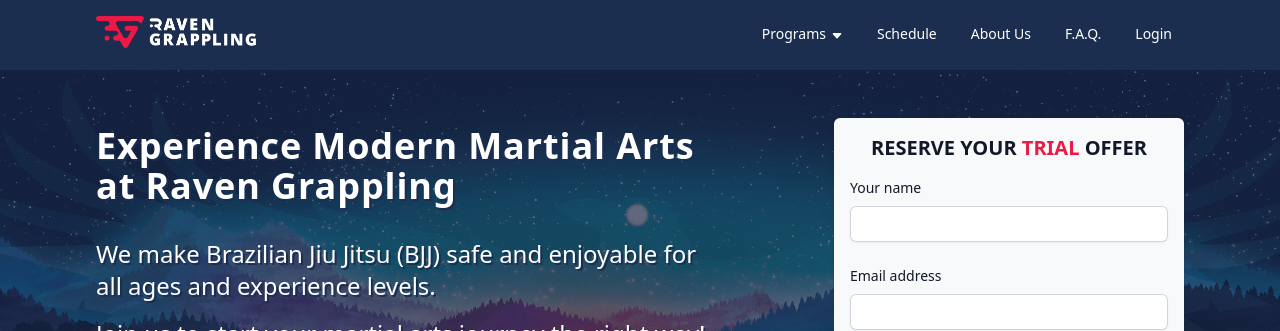
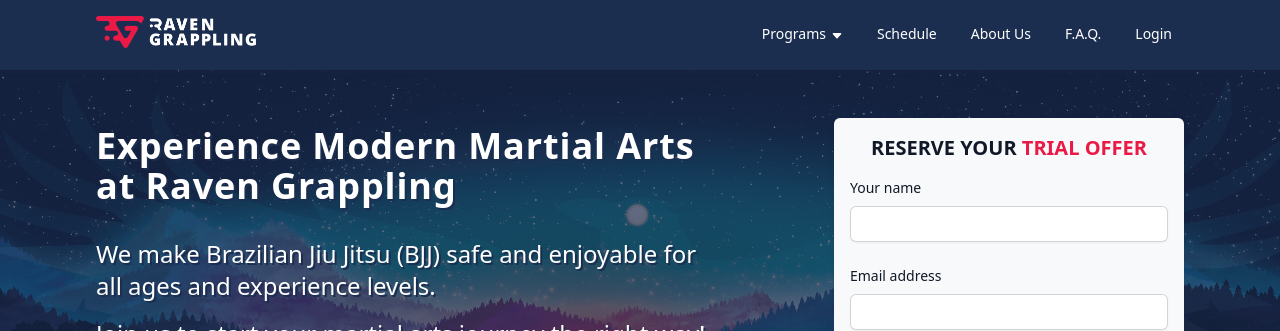
Before and after one commit to RavenGrappling/RavenGrappling.github.io, a Jekyll site: the page built from pages/index.html, in a window 1280 px wide and 900 px high. Shown: the top 331 px of the window. Built offline with Jekyll 4.4.1, drawn with Linux system fonts in a browser that asks for light colours.

Commit message:
Update leads_form.html

```diff
--- a/_includes/leads_form.html
+++ b/_includes/leads_form.html
@@ -27,8 +27,8 @@
   </div>
 
   <div class="form">
-    <h3><strong></strong>
-      RESERVE YOUR <span class="text-red"><strong>TRIAL</strong></span> OFFER
+    <h3>
+      <strong>RESERVE YOUR <span class="text-red">TRIAL OFFER</strong></span>
     </h3>
 
     <input type="hidden" name="external" value="1">
```
